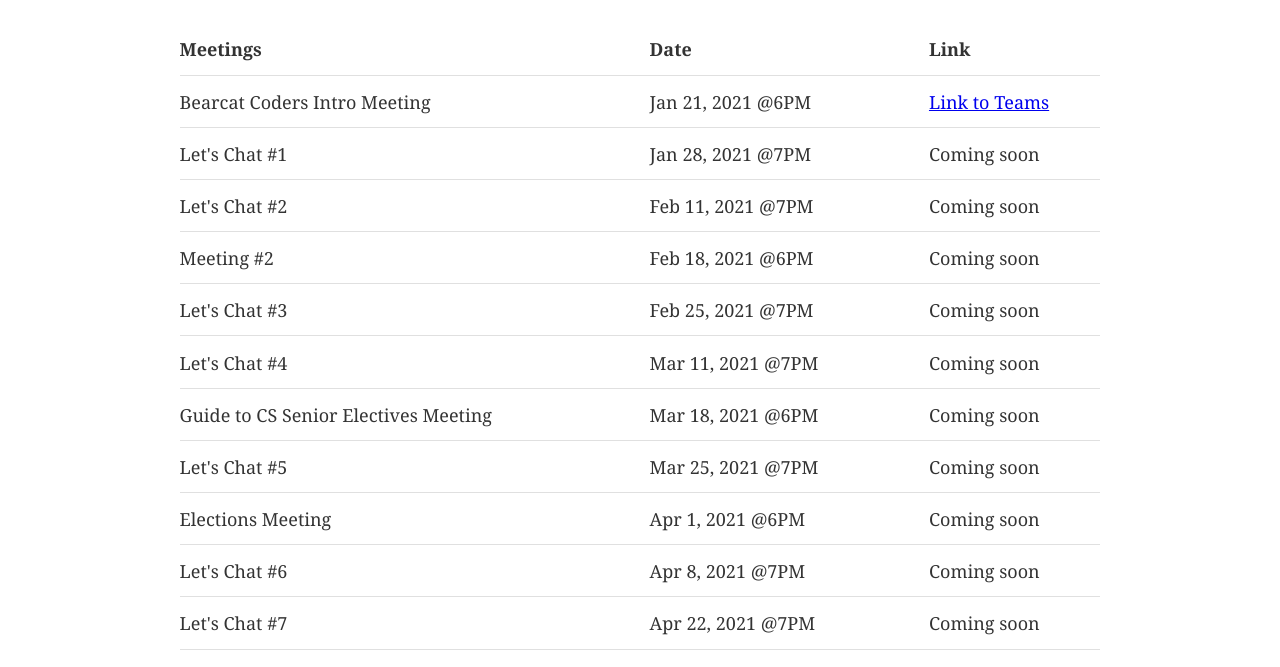
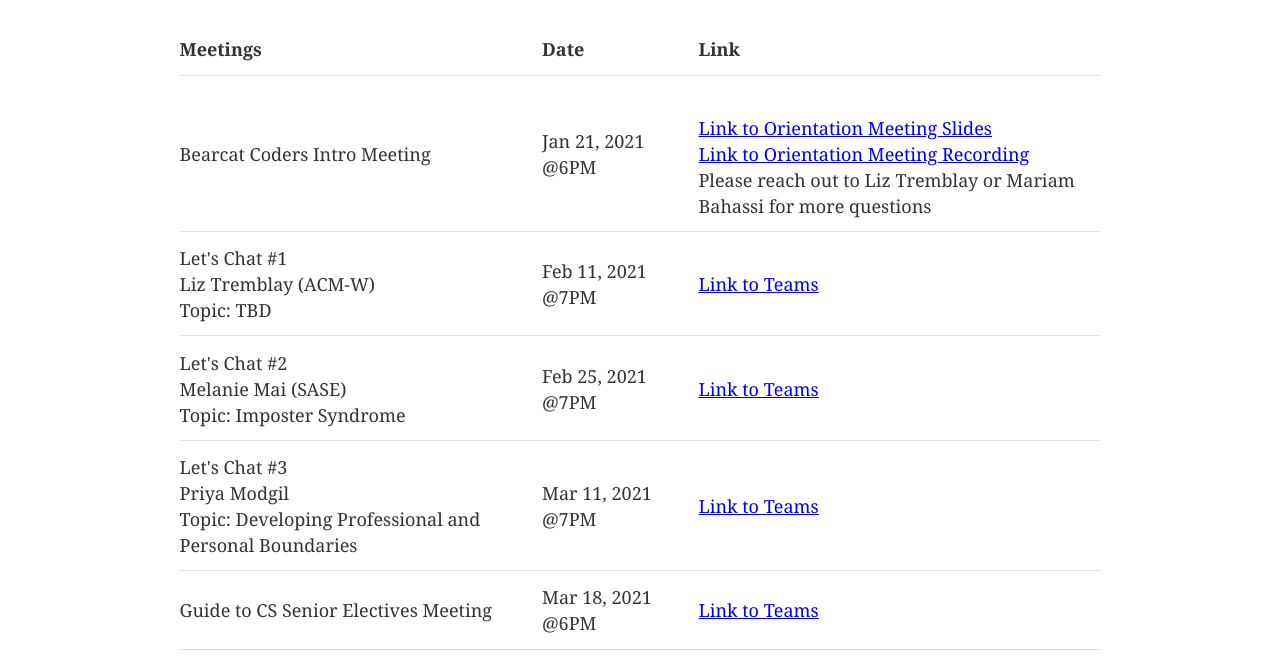
Before and after one commit to ACMWatUC/acmwuc.github.io, a Gatsby site: page /Meetings in a window 1280 px wide. Shown: the part 279-946 px from the top of the page. Built offline with nearby package versions, Linux system fonts and the light colour scheme; Gatsby itself is replaced by a stand-in of ours.

Commit message:
added 3/18 meeting link

```diff
--- a/src/pages/GetInvolved.js
+++ b/src/pages/GetInvolved.js
@@ -13,9 +13,9 @@ const GetInvolvedPage = () => (
         <p><b>Purpose:</b> ACM-W gives back to the community with our Bearcat Coders program.
         Volunteers can sign up to join a Bearcat Coders team to go over to Hughes High School and
         mentor students.</p>
-        <p><b>Date:</b> Fall Semester 2020</p>
+        <p><b>Date:</b> Spring Semester 2021</p>
         <p><b>Location:</b> Hughes High School (across the street from UC, on Clifton Ave.) <a href='https://goo.gl/maps/fKScyoEmFu22'>Directions from TUC.</a></p>
-        <p><b>How to Get Involved:</b> Please reach out to Liz Tremblay or Mariam Bahassi</p>
+        <p><b>How to Get Involved: </b> <br></br><a href = "https://docs.google.com/presentation/d/1He4XEBMklS8cABcOPS3td9iIMR4da8sPF2UemqmA0cA/edit?usp=sharing">Link to Orientation Meeting Slides</a><br></br><a href = "https://web.microsoftstream.com/video/58c4e2dd-7ac3-455e-88df-df825aa8b96e">Link to Orientation Meeting for 2021</a><br></br>Please reach out to Liz Tremblay or Mariam Bahassi for more questions</p>
 
         <h2>NERDS</h2>
         <p><b>Purpose:</b> NERDS (Nurturing Educational Readiness and Development from the Start)
--- a/src/pages/Meetings.js
+++ b/src/pages/Meetings.js
@@ -6,7 +6,7 @@ import SEO from "../components/seo"
 
 const MeetingsPage = () => (
     <Layout>
-        <SEO title="Meetings" />
+        <SEO title="Meetings - Spring 2021" />
         <h1>Meetings</h1>
         <p><a href="https://docs.google.com/forms/d/e/1FAIpQLSdgEwDXjCa9hjGiGH1i8ToheKNYrOkEJ4hUS_diwBPs8pJmtQ/viewform">Click here to fill out attendance</a></p>
         <table>
@@ -18,42 +18,32 @@ const MeetingsPage = () => (
             <tr>
                 <td>Bearcat Coders Intro Meeting</td>
                 <td>Jan 21, 2021 @6PM</td>
-                <td><a href="http://bit.ly/BCSS21">Link to Teams</a></td>
+                <td><br></br><a href = "https://docs.google.com/presentation/d/1He4XEBMklS8cABcOPS3td9iIMR4da8sPF2UemqmA0cA/edit?usp=sharing">Link to Orientation Meeting Slides</a><br></br><a href = "https://web.microsoftstream.com/video/58c4e2dd-7ac3-455e-88df-df825aa8b96e">Link to Orientation Meeting Recording</a><br></br>Please reach out to Liz Tremblay or Mariam Bahassi for more questions</td>
             </tr>
             <tr>
-                <td>Let's Chat #1</td>
-                <td>Jan 28, 2021 @7PM</td>
-                <td>Coming soon</td>
+                <td>Let's Chat #1<br></br>Liz Tremblay (ACM-W)<br></br>Topic: TBD</td>
+                <td>Feb 11, 2021 @7PM</td>
+                <td><a href="https://teams.microsoft.com/l/meetup-join/19%3ameeting_NDc0ZGE3YjgtYzc4YS00OWMxLThjM2YtMTllYWEwMzc2YjBh%40thread.v2/0?context=%7b%22Tid%22%3a%22f5222e6c-5fc6-48eb-8f03-73db18203b63%22%2c%22Oid%22%3a%223f96b92b-20a2-4261-ba4b-cf141930e209%22%7d">Link to Teams</a></td>
             </tr>
             <tr>
-                <td>Let's Chat #2</td>
-                <td>Feb 11, 2021 @7PM</td>
-                <td>Coming soon</td>
+                <td>Let's Chat #2<br></br>Melanie Mai (SASE)<br></br>Topic: Imposter Syndrome</td>
+                <td>Feb 25, 2021 @7PM</td>
+                <td><a href="https://teams.microsoft.com/l/meetup-join/19%3ameeting_NDc0ZGE3YjgtYzc4YS00OWMxLThjM2YtMTllYWEwMzc2YjBh%40thread.v2/0?context=%7b%22Tid%22%3a%22f5222e6c-5fc6-48eb-8f03-73db18203b63%22%2c%22Oid%22%3a%223f96b92b-20a2-4261-ba4b-cf141930e209%22%7d">Link to Teams</a></td>
             </tr>
             <tr>
-                <td>Meeting #2</td>
-                <td>Feb 18, 2021 @6PM</td>
-                <td>Coming soon</td>
-            </tr>
-            <tr>
-                <td>Let's Chat #3</td>
-                <td>Feb 25, 2021 @7PM</td>
-                <td>Coming soon</td>
-            </tr>
-            <tr>
-                <td>Let's Chat #4</td>
+                <td>Let's Chat #3<br></br>Priya Modgil<br></br>Topic: Developing Professional and Personal Boundaries</td>
                 <td>Mar 11, 2021 @7PM</td>
-                <td>Coming soon</td>
+                <td><a href="https://teams.microsoft.com/l/meetup-join/19%3ameeting_NDc0ZGE3YjgtYzc4YS00OWMxLThjM2YtMTllYWEwMzc2YjBh%40thread.v2/0?context=%7b%22Tid%22%3a%22f5222e6c-5fc6-48eb-8f03-73db18203b63%22%2c%22Oid%22%3a%223f96b92b-20a2-4261-ba4b-cf141930e209%22%7d">Link to Teams</a></td>
             </tr>
             <tr>
                 <td>Guide to CS Senior Electives Meeting</td>
                 <td>Mar 18, 2021 @6PM</td>
-                <td>Coming soon</td>
+                <td><a href="https://teams.microsoft.com/l/meetup-join/19%3ameeting_N2FhMjQyMzQtNDc1Yy00M2E3LTg4NjctYzgyZTU4Nzk4MWRm%40thread.v2/0?context=%7b%22Tid%22%3a%22f5222e6c-5fc6-48eb-8f03-73db18203b63%22%2c%22Oid%22%3a%22eafb8cb7-60f8-4a64-8d25-a00d4ddc50d5%22%7d">Link to Teams</a></td>
             </tr>
             <tr>
-                <td>Let's Chat #5</td>
+                <td>Let's Chat #4<br></br>Jeanette Kootin-Sanwu<br></br>Topic: TBD</td>
                 <td>Mar 25, 2021 @7PM</td>
-                <td>Coming soon</td>
+                <td><a href="https://teams.microsoft.com/l/meetup-join/19%3ameeting_NDc0ZGE3YjgtYzc4YS00OWMxLThjM2YtMTllYWEwMzc2YjBh%40thread.v2/0?context=%7b%22Tid%22%3a%22f5222e6c-5fc6-48eb-8f03-73db18203b63%22%2c%22Oid%22%3a%223f96b92b-20a2-4261-ba4b-cf141930e209%22%7d">Link to Teams</a></td>
             </tr>
             <tr>
                 <td>Elections Meeting</td>
@@ -61,14 +51,14 @@ const MeetingsPage = () => (
                 <td>Coming soon</td>
             </tr>
             <tr>
-                <td>Let's Chat #6</td>
+                <td>Let's Chat #5<br></br>TBD<br></br>Topic: TBD</td>
                 <td>Apr 8, 2021 @7PM</td>
-                <td>Coming soon</td>
+                <td><a href="https://teams.microsoft.com/l/meetup-join/19%3ameeting_NDc0ZGE3YjgtYzc4YS00OWMxLThjM2YtMTllYWEwMzc2YjBh%40thread.v2/0?context=%7b%22Tid%22%3a%22f5222e6c-5fc6-48eb-8f03-73db18203b63%22%2c%22Oid%22%3a%223f96b92b-20a2-4261-ba4b-cf141930e209%22%7d">Link to Teams</a></td>
             </tr>
             <tr>
-                <td>Let's Chat #7</td>
+                <td>Let's Chat #6<br></br>Neha Chawla<br></br>Topic: Reflection</td>
                 <td>Apr 22, 2021 @7PM</td>
-                <td>Coming soon</td>
+                <td><a href="https://teams.microsoft.com/l/meetup-join/19%3ameeting_NDc0ZGE3YjgtYzc4YS00OWMxLThjM2YtMTllYWEwMzc2YjBh%40thread.v2/0?context=%7b%22Tid%22%3a%22f5222e6c-5fc6-48eb-8f03-73db18203b63%22%2c%22Oid%22%3a%223f96b92b-20a2-4261-ba4b-cf141930e209%22%7d">Link to Teams</a></td>
             </tr>
         </table>
         <p><br></br>Check out our meeting archive here: <a href="https://github.com/ACMWatUC/Archive">/ACMWatUC/Archive</a></p>
--- a/src/pages/Resources.js
+++ b/src/pages/Resources.js
@@ -7,7 +7,11 @@ import SEO from "../components/seo"
 const ResourcesPage = () => (
     <Layout>
         <SEO title="Resources" />
-        <h1>More information coming soon!</h1>
+        <h1>Other Organizations</h1>
+        <p>ACM: <a href="http://acmatuc.org/">Website</a> | <a href="https://campuslink.uc.edu/organization/acmatuc">Campuslink</a></p>
+        <p>NSBE: <a href="http://www.nsbe.uc.edu/">Website</a> | <a href="https://campuslink.uc.edu/organization/national-society-of-black-engineers">Campuslink</a></p>
+        <p>WIT: <a href="https://campuslink.uc.edu/organization/women-in-technology">Campuslink</a></p>
+
     </Layout>
 )
 
```
Also changed, not shown: src/pages/About.js (+0 -8 lines), src/pages/index.js (+64 -4 lines), src/images/facebook.png (added), src/images/instagram.png (added), src/images/linkedin.png (added), src/images/slack.png (added).
